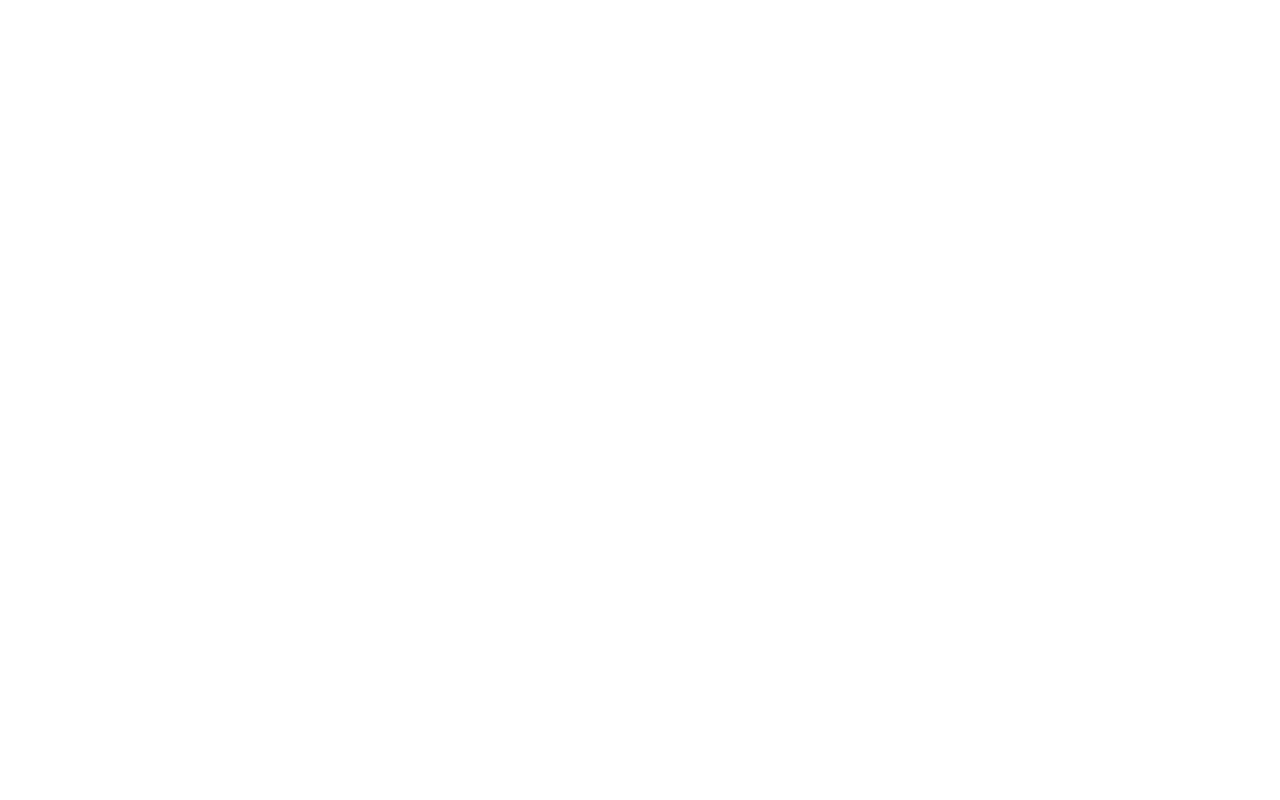
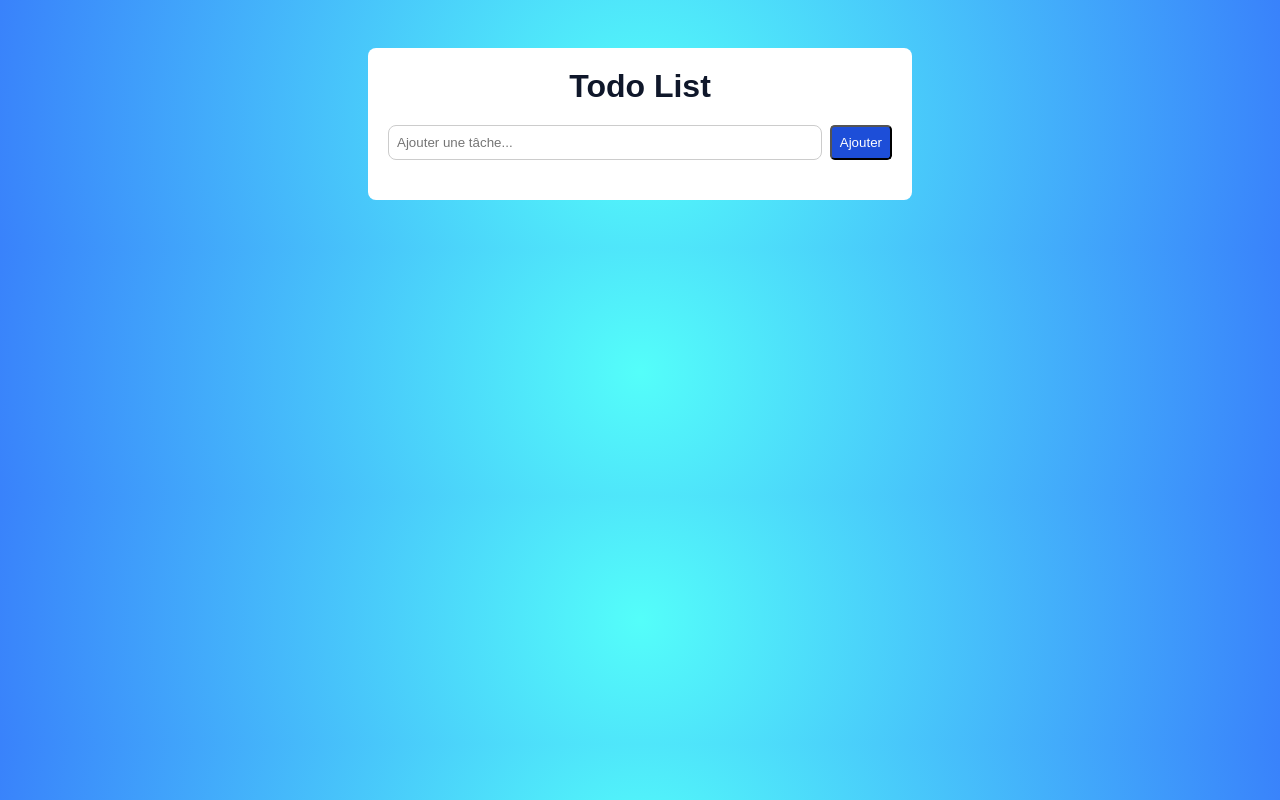
Before and after one commit to Kalo-Green/todo-list, a plain HTML site: page index.html in a window 1280 px wide. Drawn offline with Linux system fonts and the light colour scheme.

Commit message:
setup HTML CSS JS base layout

```diff
--- a/index.html
+++ b/index.html
@@ -1,11 +1,27 @@
 <!DOCTYPE html>
 <html lang="fr">
+
 <head>
-    <meta charset="UTF-8">
-    <meta name="viewport" content="width=device-width, initial-scale=1.0">
+    <meta charset="UTF-8" />
+    <meta name="viewport" content="width=device-width, initial-scale=1.0" />
     <title>Todo List</title>
+    <link rel="stylesheet" href="style.css">
 </head>
+
 <body>
 
+    <div class="container">
+        <h1>Todo List</h1>
+
+        <form id="todo-form">
+            <input type="text" id="todo-input" placeholder="Ajouter une tâche..." />
+            <button type="submit">Ajouter</button>
+        </form>
+
+        <ul id="todo-list"></ul>
+    </div>
+
+    <script src="script.js"></script>
 </body>
+
 </html>
--- a/script.js
+++ b/script.js
@@ -0,0 +1,7 @@
+"use strict";
+
+const form = document.getElementById("todo-form");
+const input = document.getElementById("todo-input");
+const list = document.getElementById("todo-list");
+
+let tasks = [];
--- a/style.css
+++ b/style.css
@@ -0,0 +1,50 @@
+/* RESET CSS */
+* {
+    margin: 0;
+    padding: 0;
+    box-sizing: border-box;
+    font-family: Arial, Helvetica, sans-serif;
+}
+
+body {
+    background: radial-gradient(circle at center, #54fefa 0%, #3982fb 100%);
+    color: #0f172a;
+}
+
+.container {
+    max-width: 34rem;
+    margin: 3rem auto;
+    background: white;
+    padding: 1.25rem;
+    border-radius: 0.5rem;
+}
+
+h1 {
+    text-align: center;
+    margin-bottom: 1.25rem;
+}
+
+form {
+    display: flex;
+    gap: 0.5rem;
+}
+
+input {
+    flex: 1;
+    padding: 0.5rem;
+    border: 1px solid #ccc;
+    border-radius: 0.5rem;
+}
+
+button {
+    padding: 0.5rem;
+    cursor: pointer;
+    background: #1d4ed8;
+    color: white;
+    border-radius: 0.3rem;
+}
+
+ul {
+    list-style: none;
+    margin-top: 1.25rem;
+}
```
